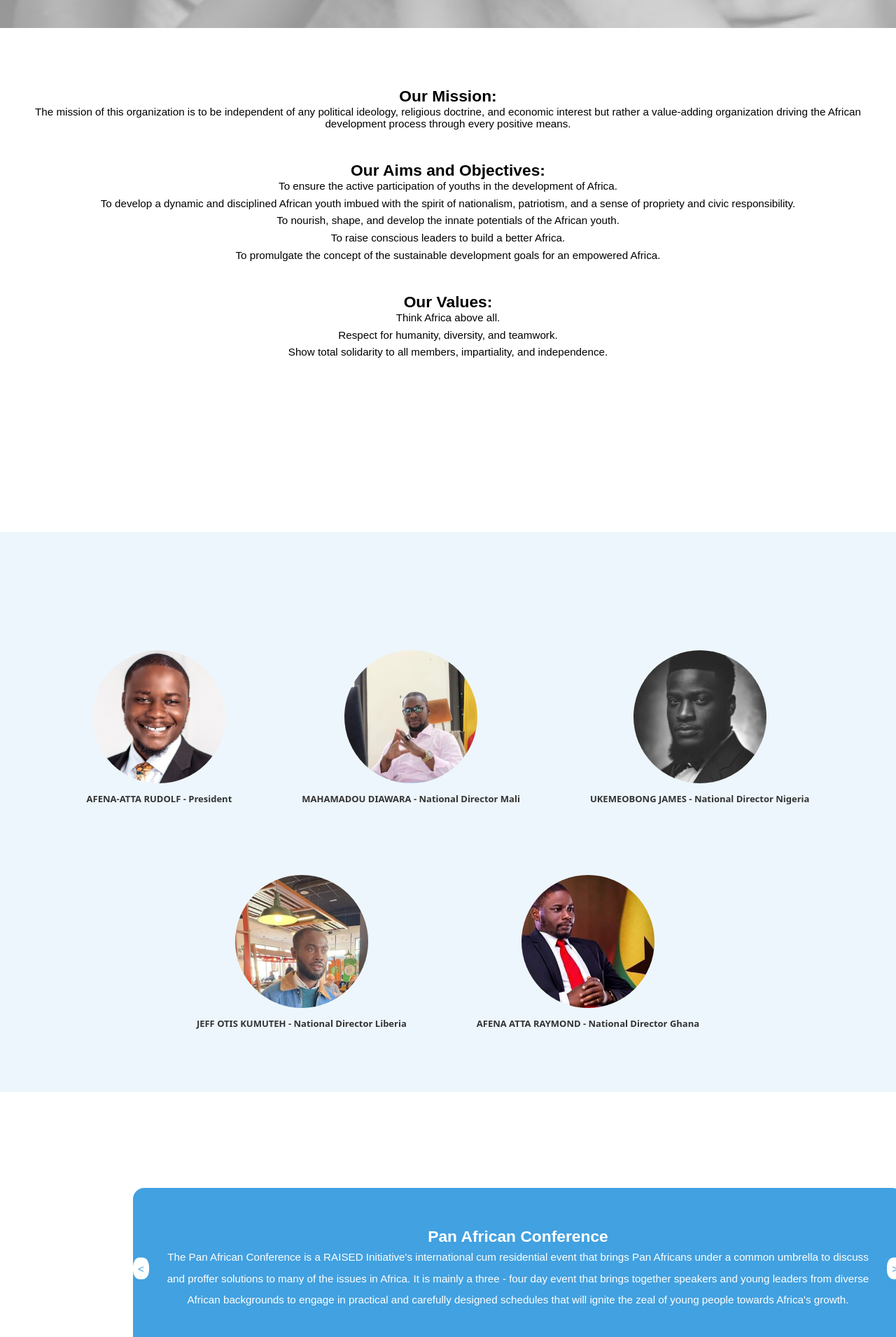
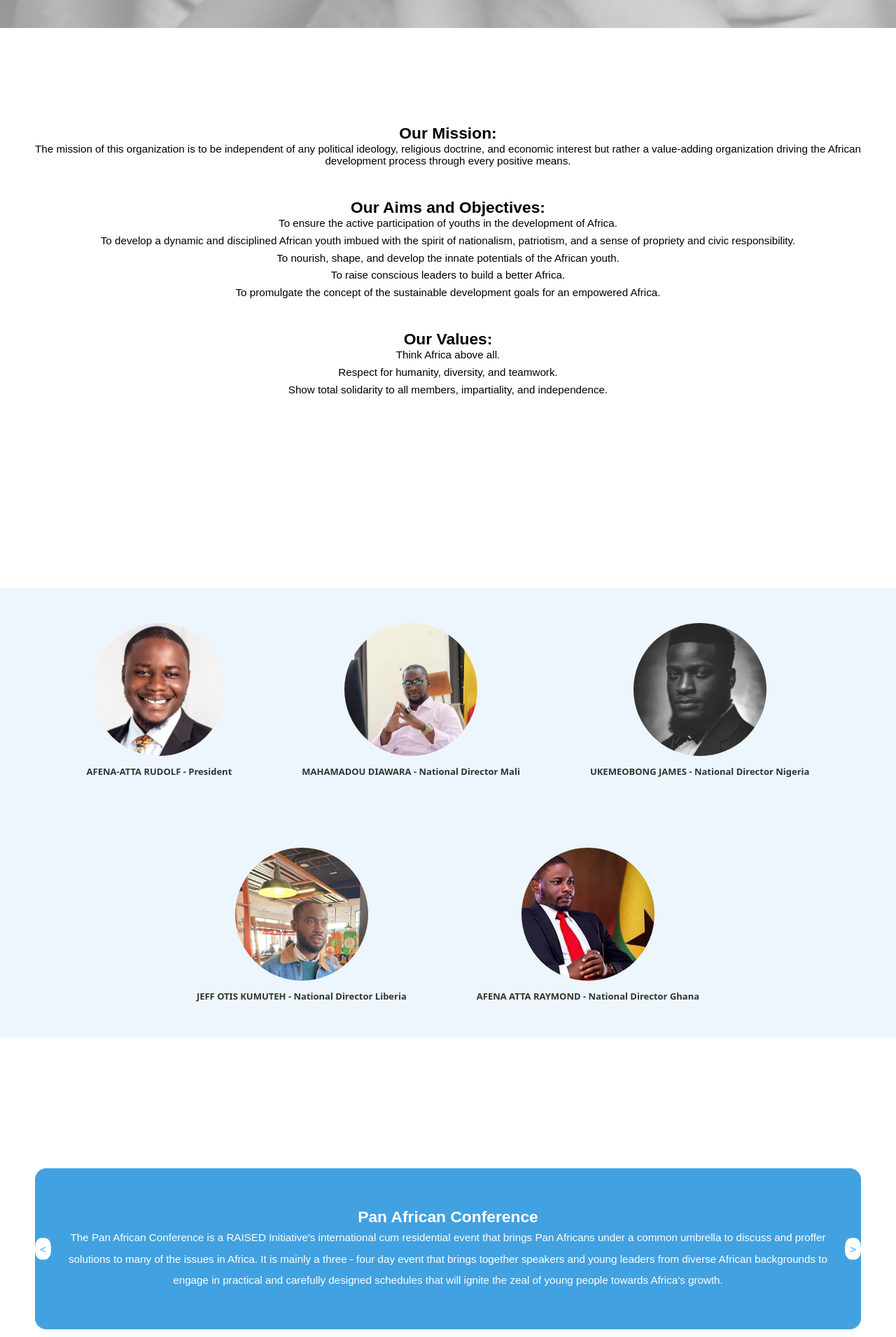
Before and after one commit to Iydeejames/Raised-Initiative-website, a React (Create React App) app: page / in a window 1280 px wide. Shown: the part 760-2670 px from the top of the page at 70% size. Built offline with nearby package versions, Linux system fonts and the light colour scheme.

Commit message:
CODE FINALLY FIXED!!!

```diff
--- a/src/App.css
+++ b/src/App.css
@@ -177,12 +177,12 @@ body {
   display: flex;
   justify-content: center;
   text-align: center;
-  height: 90vh;
+  height: 100vh;
 }
 
 .content {
   margin: 2rem;
-  margin-top: 2.5rem;
+  margin-top: 6rem;
 }
 
 h2 {
@@ -201,7 +201,7 @@ li {
 /* LeadersSection */
 .leaders-section {
   width: 100%;
-  height: 100vh;
+  height: auto;
   background-color: rgba(66, 161, 224, 0.096);
  /* clip-path: polygon(
     50% 0%,
@@ -250,7 +250,7 @@ li {
 
 /* EventsSection */
 .event-card {
-  width: 1100px;
+  width: auto;
   height: 230px;
   background-color: rgb(66, 161, 224);
   border-radius: 16px;
@@ -260,7 +260,7 @@ li {
   position: absolute;
   padding: 2.5rem;
   opacity: 0;
-  margin-left: 190px;
+
   top: 9rem;
   transition: opacity 1.2s ease-in-out;
 }
@@ -270,6 +270,7 @@ li {
   align-items: center;
   height: 60vh;
   overflow: hidden;
+  padding: 50px;
 }
 
 .events-content {
@@ -319,7 +320,7 @@ li {
 /* Program Section */
 
 .program-section {
-  height: 130vh;
+  height: auto;
   background-color: #fff;
   display: flex;
   flex-wrap: wrap;
@@ -495,7 +496,7 @@ body.modal-open {
 
 /* End of Footer Section */
 
-/* Responsive Styles
+/* Responsive Styles */
 @media only screen and (max-width: 1300px) {
   .navbar-nav {
     justify-content: center;
@@ -513,14 +514,12 @@ body.modal-open {
     height: 4.2rem;
   }
 
-  .event-card {
-    width: 1000px;
-    height: 230px;
-    margin-left: 160px;
+
+  .program-section{
+    height: auto;
   }
-
 }
-
+/*
 @media only screen and (max-width: 1100px) {
   .NavBar-link {
     font-size: 1.2rem;
```
